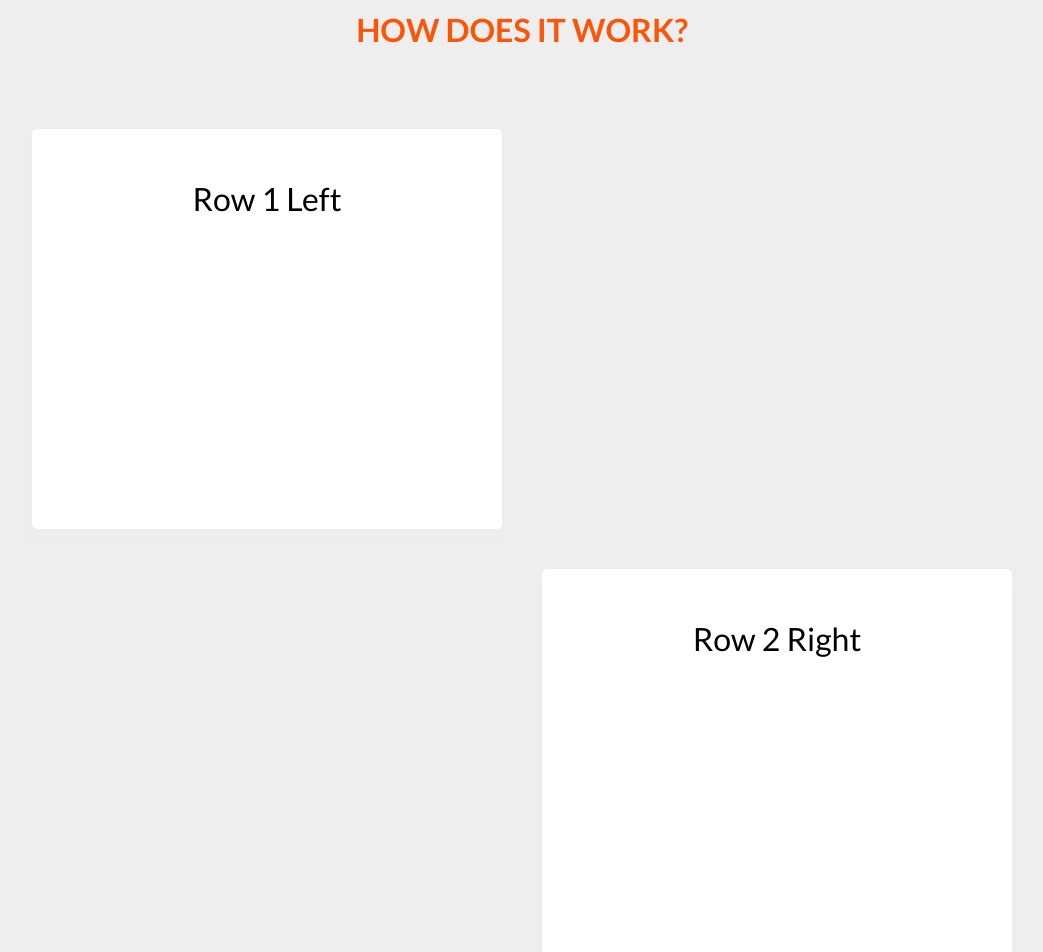
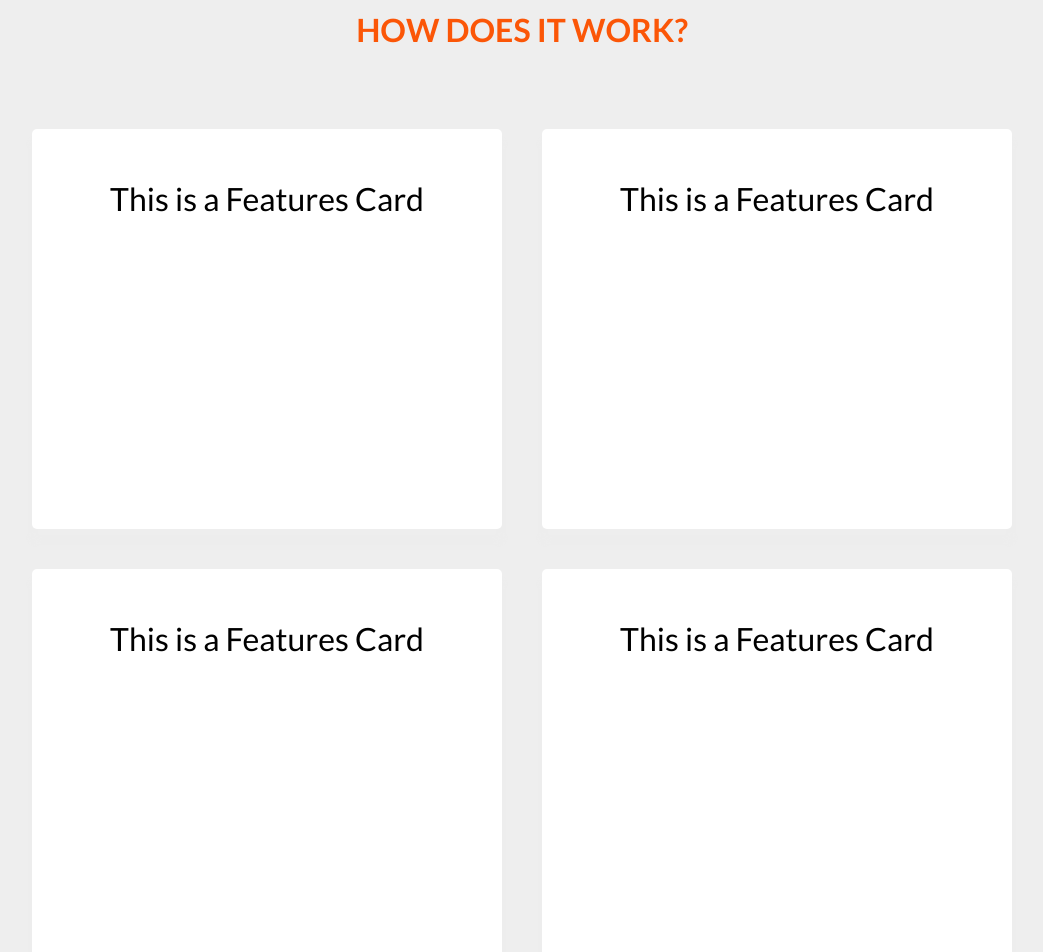
Before and after one commit to team-kataru/kataru-frontend, a React (Create React App) app: page / in a window 1280 px wide. Shown: the part 840-1792 px from the top of the page, without its empty margins (118-1161 px from the left). Built offline with nearby package versions, Linux system fonts and the light colour scheme.

Commit message:
refactor: Export feature-card logic to own component

```diff
--- /dev/null
+++ b/src/components/lp/FeatureCard.tsx
@@ -0,0 +1,25 @@
+import { useRef, useState } from "react";
+
+// Using custom hook, but react-intersection-observer library also exists
+import useObserver from "../../hooks/useObserver";
+
+function FeatureCard() {
+  const cardRef = useRef<HTMLDivElement>(null);
+  const [isVisible, setIsVisible] = useState(false);
+
+  const makeVisible = () => setIsVisible(true);
+  useObserver(cardRef, makeVisible, { rootMargin: "-120px 0px" });
+
+  return (
+    <div className="card">
+      <div
+        ref={cardRef}
+        className={`card__cell ${isVisible ? "fade-in-on-scroll" : ""}`}
+      >
+        This is a Features Card
+      </div>
+    </div>
+  );
+}
+
+export default FeatureCard;
--- a/src/components/lp/Features.tsx
+++ b/src/components/lp/Features.tsx
@@ -1,43 +1,15 @@
-import { useRef, useState } from "react";
-// Here using custom hook to monitor & react to intersection
-// But note, 'react-intersection-observer' library also available
-import useObserver from "../../hooks/useObserver";
+import FeatureCard from "./FeatureCard";
 
 function Features() {
-  const leftCellRef = useRef<HTMLDivElement>(null);
-  const rightCellRef = useRef<HTMLDivElement>(null);
-  const [isLeftVisible, setIsLeftVisible] = useState(false);
-  const [isRightVisible, setIsRightVisible] = useState(false);
-
-  const makeLeftVisible = () => setIsLeftVisible(true);
-  const makeRightVisible = () => setIsRightVisible(true);
-  // offset intersection by 120px vertically
-  const options = { rootMargin: "-120px 0px" };
-  useObserver(leftCellRef, makeLeftVisible, options);
-  useObserver(rightCellRef, makeRightVisible, options);
-
-  // To conditionally add animation class
-  const leftScrollAnimate = `features__grid--item ${
-    isLeftVisible ? "fade-in-on-scroll" : ""
-  }`;
-  const rightScrollAnimate = `features__grid--item ${
-    isRightVisible ? "fade-in-on-scroll" : ""
-  }`;
-
-  // TODO export grid?
   return (
     // id for scrolling link
     <section id="about-scroll" className="features">
       <h2 className="features__title">HOW DOES IT WORK?</h2>
       <div className="features__grid">
-        <div ref={leftCellRef} className={leftScrollAnimate}>
-          Row 1 Left
-        </div>
-        <div className="features__grid--item">Row 1 Right</div>
-        <div className="features__grid--item">Row 2 Left</div>
-        <div ref={rightCellRef} className={rightScrollAnimate}>
-          Row 2 Right
-        </div>
+        <FeatureCard />
+        <FeatureCard />
+        <FeatureCard />
+        <FeatureCard />
       </div>
     </section>
   );
--- a/src/components/lp/Hero.tsx
+++ b/src/components/lp/Hero.tsx
@@ -49,7 +49,7 @@ function Hero() {
             You are full of beautiful stories. We present hand-curated,
             story-driven prompts to help you hone your craft and create your
             best work. Simply choose your favourite genre, and let your
-            imagination run wild!
+            imagination run wild.
           </p>
         </div>
       </div>
--- a/src/sass/components/_features.scss
+++ b/src/sass/components/_features.scss
@@ -16,8 +16,11 @@
     grid-template-columns: 1fr 1fr;
     column-gap: 4rem;
     row-gap: 4rem;
+  }
+}
 
-    &--item {
+.card {
+  &__cell {
     height: 40rem;
     padding: 5rem;
     border-radius: 5px;
@@ -31,9 +34,8 @@
     @include hover-card-with-shadow;
   }
 }
-}
 
-// INTERSECTION EFFECTS
+// CARD - ON SCROLL
 .fade-in-on-scroll {
   transform: translateX(0);
   opacity: 1;
```
Lines whose indentation alone changed are shown as unchanged.
